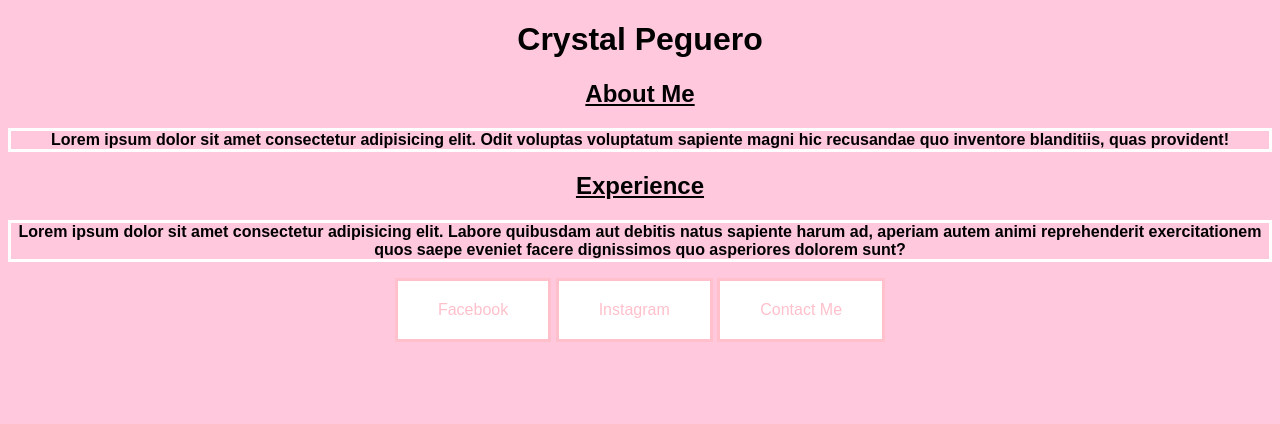
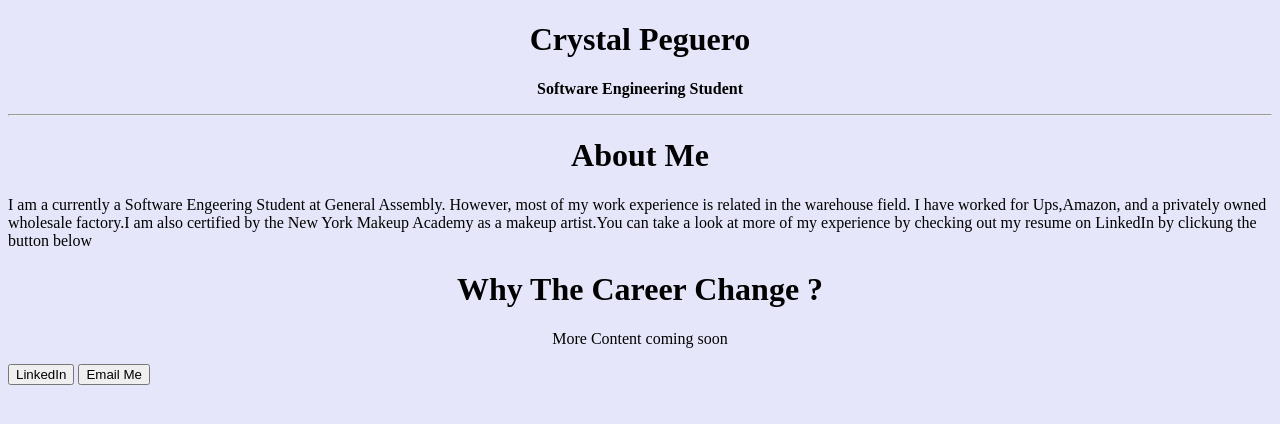
Before and after one commit to crystal817/crystal817.github.io, a plain HTML site: page index.html in a window 1280 px wide. Drawn offline with Linux system fonts and the light colour scheme; a script that the page names is missing.

Commit message:
profile updated

```diff
--- a/index.html
+++ b/index.html
@@ -1,25 +1,25 @@
 <!DOCTYPE html>
 <html lang="en">
 <head>
+  <h1> Crystal Peguero</h1>
+  <p> <strong>Software Engineering Student</strong></p>
+  <hr />
+<nav>  </nav>
 <meta charset="UTF-8">
+  <meta http-equiv="X-UA-Compatible" content="IE=edge">
   <meta name="viewport" content="width=device-width, initial-scale=1.0">
-    <meta http-equiv="X-UA-Compatible" content="ie=edge">
   <title>Crystal Peguero</title>
+</head>
 <body>
-        <h1>Crystal Peguero</h1>
-        <h2>About Me</h2>
-        <p>Lorem ipsum dolor sit amet consectetur adipisicing elit. Odit voluptas voluptatum sapiente magni hic recusandae quo inventore blanditiis, quas provident!</p>
-        <h2>Experience</h2>
-        <p>Lorem ipsum dolor sit amet consectetur adipisicing elit. Labore quibusdam aut debitis natus sapiente harum ad, aperiam autem animi reprehenderit exercitationem quos saepe eveniet facere dignissimos quo asperiores dolorem sunt?</p>
-
-        <button type="button">Facebook</button>
-        <button type="button">Instagram</button>
-        <button type="button">Contact Me</button>
-
+  <h1><strong> About Me </strong></h1>
+  <p>  I am a currently a Software Engeering Student at General Assembly. However, most of my work experience is related in the warehouse field. I have worked for  Ups,Amazon, and a privately owned wholesale factory.I am also certified by the New York Makeup Academy as a makeup artist.You can take a look at more of my experience by checking out my resume on LinkedIn by clickung the button below </p>
+  <h1><strong> Why The Career Change ?</strong></h1>
+<p> More Content coming soon </p>
+  <button>LinkedIn </button>
+  <button> Email Me </button>
 
 
   <link rel="stylesheet" href="style.css">
-  </head>
   <script src="index.js"></script>
 </body>
 </html>
--- a/style.css
+++ b/style.css
@@ -1,27 +1,15 @@
 body {
-text-align:center;
-background-color:#ffc8dd;
-font-family:Arial, Helvetica, sans-serif;
-}
+    background-color:Lavender
 
-h2{
-    text-decoration: underline;
-    color:black;
-    font-family:  font-family:Arial, Helvetica, sans-serif;
-}
-p {
-    color:black;
-    border-style: solid;
-    border-color:white;
-    font-weight:600;
-    font-family:Arial, Helvetica, sans-serif;
-}
-button{
-    background-color: white;
-    border: solid;
-    color: pink;
-    padding: 20px 40px;
-    text-align: center;
-    text-decoration: none;
-    font-size: 16px;
-    font-family:Arial, Helvetica, sans-serif;
+    }
+
+    h1 {
+        display:flex;
+        align-items: center;
+        justify-content: center;
+    }
+    p {
+        display:flex;
+        align-items: center;
+        justify-content: center;
+    }
```
Lines whose indentation alone changed are shown as unchanged.
